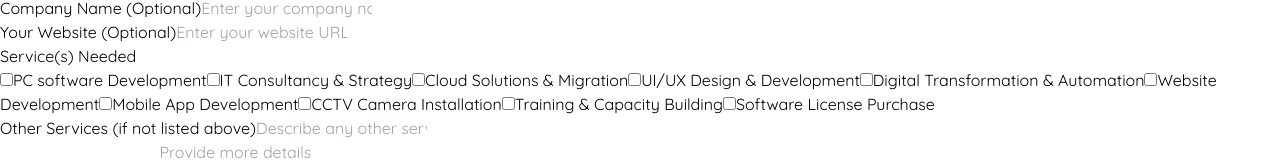
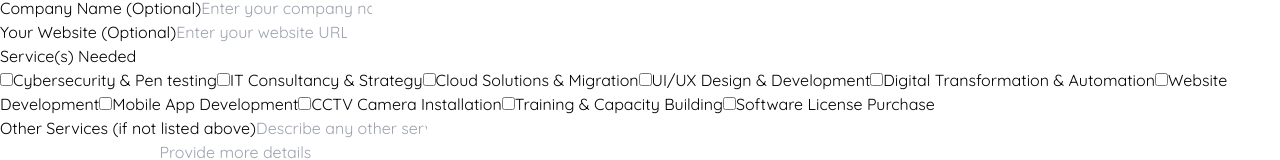
Before and after one commit to charlesaroma/Raijin-Tech-Hub, a React (Vite) app: page /request-quote in a window 1280 px wide. Shown: the part 1463-1623 px from the top of the page. Built offline with nearby package versions, Linux system fonts and the light colour scheme.

Commit message:
final quote edit

```diff
--- a/src/navigation/requestQuote.jsx
+++ b/src/navigation/requestQuote.jsx
@@ -9,7 +9,7 @@ const RequestQuote = () => {
 
   // Available service options
   const services = [
-    { label: 'PC software Development', value: 'software-web' },
+    { label: 'Cybersecurity & Pen testing', value: 'cybersecurity' },
     { label: 'IT Consultancy & Strategy', value: 'it-consultancy' },
     { label: 'Cloud Solutions & Migration', value: 'cloud-migration' },
     { label: 'UI/UX Design & Development', value: 'ui-ux' },
```
